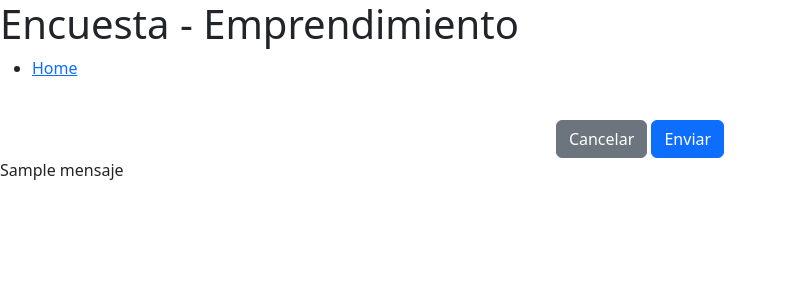
After one commit to pp-Hdez4/Modular, a Django app: template core/templates/core/emprend.html in a window 1280 px wide. The commit adds this page. Shown: the top 300 px of the page, without its empty margins (0-787 px from the left). Run offline with Django 3.2, Linux system fonts and the light colour scheme; the template is opened without the code that fills it: most values are stand-ins (such as "Sample title", 1, 10 or a date in 2020); some libraries are stand-ins or nearby versions.

Commit message:
form_emprendimiento
Creacion de formulario emprendimiento

```diff
--- a/Modular/urls.py
+++ b/Modular/urls.py
@@ -22,5 +22,6 @@ urlpatterns = [
     path('', views.home, name="home"),
     path('encuesta/', views.encuesta, name="encuesta"),
     path('survey_eduprog/', views.survey_eduprog, name = "survey_eduprog"),
-    path('admin/', admin.site.urls)
+    path('admin/', admin.site.urls),
+    path('emprend/', views.emprend, name = "emprend")
 ]
--- /dev/null
+++ b/core/templates/core/emprend.html
@@ -0,0 +1,31 @@
+{% extends 'core/base.html' %}
+
+{% block contenido %}
+{% load crispy_forms_tags %}
+<h1>Encuesta - Emprendimiento</h1>
+<ul>
+    <li><a href="/">Home</a></li>
+</ul>
+
+<div class="row">
+    <div class="col-12 col-md-6-offset-md-3">
+        <form action="" class="form_emprend">
+            {% csrf_token %}
+            {{ form | crispy }}
+            <br>
+            <div class="d-flex justify-content-center">
+                <input type="reset" value="Cancelar" class="btn btn-secondary">
+                &nbsp;
+                <button type="submit" id="btnEnviar" class="btn btn-primary">Enviar</button>
+            </div>
+
+        </form>
+        {{mensaje}}
+
+    </div>
+
+</div>
+
+
+
+{% endblock %}
--- a/core/templates/core/home.html
+++ b/core/templates/core/home.html
@@ -3,4 +3,5 @@
 <ul>
     <li><a href="/encuesta">Encuesta</a></li>
     <li><a href="/survey_eduprog">Encuesta2</a></li>
+    <li><a href="/emprend">Encuesta Emprendimiento</a></li>
 </ul>
```
Also changed, not shown: core/forms.py (+13 -1 lines), core/models.py (+18 -0 lines), core/views.py (+7 -1 lines).
